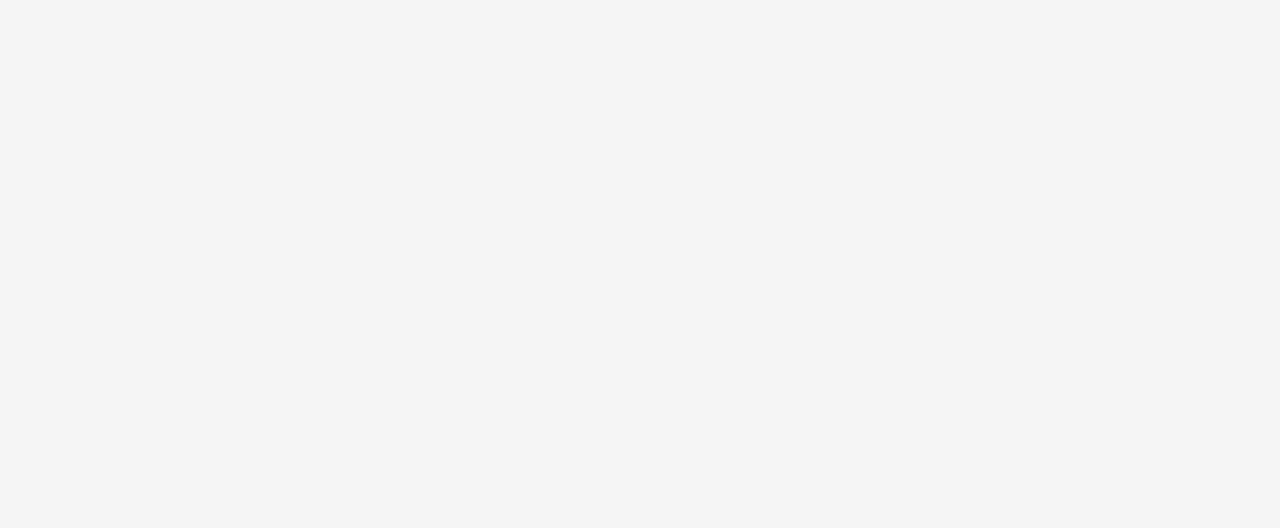
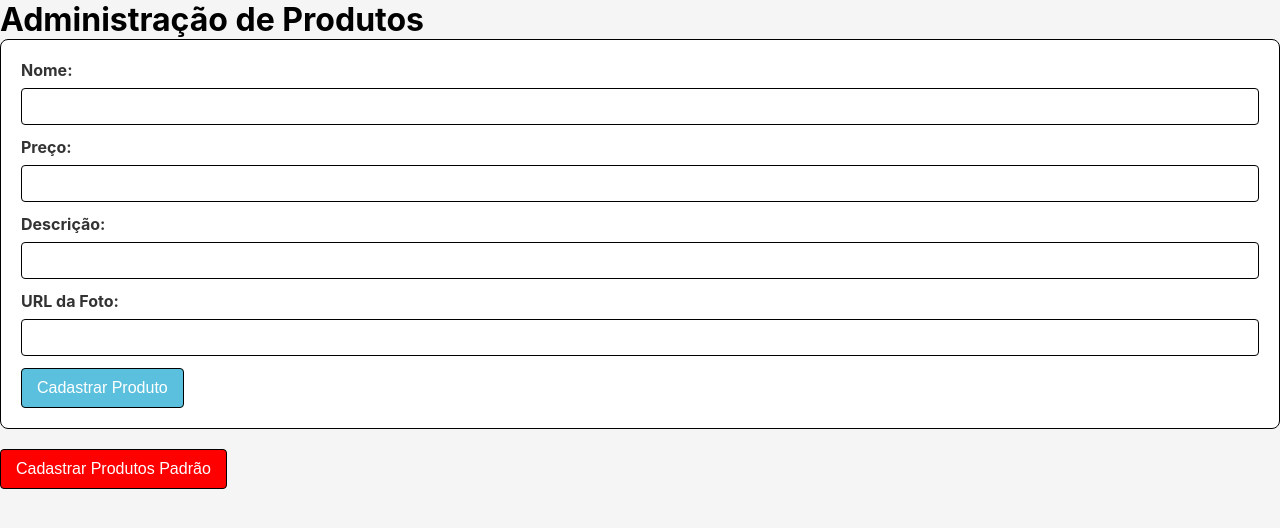
Before and after one commit to AnaPaulaJBraga/ecommerce-project, a React (Create React App) app: page /admin in a window 1280 px wide. Before the commit this address had no page. Shown: the top 528 px of the page. Built offline with nearby package versions, Linux system fonts and the light colour scheme.

Commit message:
ajusta chamada de produtos, pagina de produtos e cria admin

```diff
--- a/src/App.js
+++ b/src/App.js
@@ -6,6 +6,7 @@ import RegisterPage from './pages/RegisterPage/RegisterPage';
 import CartPage from './pages/CartPage/CartPage';
 import './App.css';
 import Home from './pages/Home/Home';
+import AdminPage from './pages/AdminPage/AdminPage';
 
 function App() {
   return (
@@ -17,6 +18,7 @@ function App() {
           <Route path="/register" element={<RegisterPage />} />
           <Route path="/login" element={<LoginPage />} />
           <Route path="/cart" element={<CartPage />} />
+          <Route path="/admin" element={<AdminPage />} />
         </Routes>
       </div>
     </Router>
--- a/src/components/Product/Product.jsx
+++ b/src/components/Product/Product.jsx
@@ -6,10 +6,10 @@ import PropTypes from 'prop-types';
 const Product = ({ item, addToCart, seeDetails }) => {
   return (
     <li className="product-container">
-      <img className="product-image" src={item.thumbnail} alt="" />
+      <img className="product-image" src={item.url_foto} alt="" />
       <div className="product-info">
-        <h2 className="product-price">R$ {item.price}</h2>
-        <h2 className="product-title">{item.title}</h2>
+        <h2 className="product-price">R$ {item.preco}</h2>
+        <h2 className="product-title">{item.nome}</h2>
       </div>
 
       <div className="product-button">
@@ -27,10 +27,10 @@ const Product = ({ item, addToCart, seeDetails }) => {
 export default Product;
 Product.propTypes = {
   item: PropTypes.shape({
-    id: PropTypes.string.isRequired,
-    title: PropTypes.string.isRequired,
-    thumbnail: PropTypes.string.isRequired,
-    price: PropTypes.number.isRequired,
+    id: PropTypes.number.isRequired,
+    nome: PropTypes.string.isRequired,
+    url_foto: PropTypes.string.isRequired,
+    preco: PropTypes.number.isRequired,
   }).isRequired,
   addToCart: PropTypes.func.isRequired,
   seeDetails: PropTypes.func,
--- a/src/components/ProductList/ProductList.jsx
+++ b/src/components/ProductList/ProductList.jsx
@@ -22,8 +22,8 @@ export default ProductList;
 ProductList.propTypes = {
   items: PropTypes.arrayOf(
     PropTypes.shape({
-      id: PropTypes.string.isRequired,
-      title: PropTypes.string.isRequired,
+      id: PropTypes.number.isRequired,
+      nome: PropTypes.string.isRequired,
     })
   ).isRequired,
   addToCart: PropTypes.func.isRequired,
--- /dev/null
+++ b/src/pages/AdminPage/AdminPage.js
@@ -0,0 +1,148 @@
+import React, { useState } from 'react';
+import api from '../../api';
+
+const produtos = [
+  {
+    nome: 'Cadeira GAMER Ergonomica',
+    preco: 399.99,
+    descricao: 'Cadeira ergonômica com apoio para lombar e ajuste de altura.',
+    url_foto: 'http://localhost:3000/imagens/CADEIRA.png',
+  },
+  {
+    nome: 'PC Gamer High-End',
+    preco: 4999.99,
+    descricao:
+      'PC gamer com processador Intel i9, 32GB RAM, e placa gráfica RTX 3080.',
+    url_foto: 'http://localhost:3000/imagens/PC-GAMER.png',
+  },
+  {
+    nome: 'Teclado Mecânico RGB',
+    preco: 156.79,
+    descricao:
+      'Teclado mecânico com switches azuis e iluminação RGB personalizável.',
+    url_foto: 'http://localhost:3000/imagens/TECLADO.png',
+  },
+  {
+    nome: 'Fone de Ouvido Gamer Bluetooth',
+    preco: 151.29,
+    descricao: 'Fone de ouvido Bluetooth com cancelamento de ruído.',
+    url_foto: 'http://localhost:3000/imagens/FONE.png',
+  },
+  {
+    nome: 'Mouse Gamer RGB',
+    preco: 83.59,
+    descricao: 'Mouse gamer com iluminação RGB e DPI ajustável.',
+    url_foto: 'http://localhost:3000/imagens/MOUSE.png',
+  },
+];
+
+const AdminPage = () => {
+  const [product, setProduct] = useState({
+    nome: '',
+    preco: '',
+    descricao: '',
+    url_foto: '',
+  });
+
+  const handleChange = (e) => {
+    const { name, value } = e.target;
+    setProduct({ ...product, [name]: value });
+  };
+
+  const handleSubmit = async (e) => {
+    e.preventDefault();
+    try {
+      const response = await api.post('/produtos', {
+        produto: product,
+      });
+      console.log(response.data);
+      alert('Produto cadastrado com sucesso!');
+      setProduct({ nome: '', preco: '', descricao: '', url_foto: '' });
+    } catch (error) {
+      console.error('Erro ao cadastrar o produto:', error);
+      alert('Erro ao cadastrar o produto');
+    }
+  };
+
+  const cadastrarProduto = async (produto) => {
+    try {
+      const response = await api.post('/produtos', {
+        produto,
+      });
+      console.log(
+        `Produto ${produto.nome} cadastrado com sucesso:`,
+        response.data
+      );
+    } catch (error) {
+      console.error(
+        `Erro ao cadastrar o produto ${produto.nome}:`,
+        error.message
+      );
+    }
+  };
+
+  const seedProdutos = async () => {
+    for (const produto of produtos) {
+      await cadastrarProduto(produto);
+    }
+    alert('Todos os produtos foram cadastrados com sucesso!');
+  };
+
+  return (
+    <div>
+      <h1>Administração de Produtos</h1>
+      <form onSubmit={handleSubmit}>
+        <div>
+          <label>Nome:</label>
+          <input
+            type="text"
+            name="nome"
+            value={product.nome}
+            onChange={handleChange}
+            required
+          />
+        </div>
+        <div>
+          <label>Preço:</label>
+          <input
+            type="number"
+            step="0.01"
+            name="preco"
+            value={product.preco}
+            onChange={handleChange}
+            required
+          />
+        </div>
+        <div>
+          <label>Descrição:</label>
+          <input
+            type="text"
+            name="descricao"
+            value={product.descricao}
+            onChange={handleChange}
+            required
+          />
+        </div>
+        <div>
+          <label>URL da Foto:</label>
+          <input
+            type="text"
+            name="url_foto"
+            value={product.url_foto}
+            onChange={handleChange}
+            required
+          />
+        </div>
+        <button type="submit">Cadastrar Produto</button>
+      </form>
+      <button
+        onClick={seedProdutos}
+        style={{ marginTop: '20px', backgroundColor: 'red' }}
+      >
+        Cadastrar Produtos Padrão
+      </button>
+    </div>
+  );
+};
+
+export default AdminPage;
--- a/src/pages/Home/Home.jsx
+++ b/src/pages/Home/Home.jsx
@@ -15,10 +15,8 @@ const Home = () => {
   const fetchProducts = async () => {
     setLoading(true);
     try {
-      const response = await api.get(
-        `https://api.mercadolibre.com/sites/MLB/search?q=iphone`
-      );
-      setItems(response.data.results);
+      const response = await api.get('/produtos');
+      setItems(response.data.dados);
     } catch (error) {
       console.error('Erro ao buscar produtos:', error);
     } finally {
@@ -30,9 +28,10 @@ const Home = () => {
     fetchProducts();
   }, []);
 
-  const seeDetails = (item) => {
+  const seeDetails = async (item) => {
     navigate(`/product/${item.id}`);
   };
+
   const addToCart = (item) => {
     setCart((prevCart) => [...prevCart, item]);
   };
@@ -54,6 +53,9 @@ const Home = () => {
           <Link to="/login" className="auth-button">
             Login
           </Link>
+          <Link to="/admin" className="auth-button">
+            Admin
+          </Link>
         </div>
       </header>
       <section className="home-featured-products">
--- a/src/pages/ProductPage/ProductPage.js
+++ b/src/pages/ProductPage/ProductPage.js
@@ -1,13 +1,40 @@
-import React from 'react';
+import React, { useState, useEffect } from 'react';
 import { useParams } from 'react-router-dom';
+import api from '../../api';
 
 const ProductPage = () => {
   const { id } = useParams();
+  const [product, setProduct] = useState(null);
+  const [loading, setLoading] = useState(false);
+  const [error, setError] = useState(null);
+
+  const fetchProduct = async (productId) => {
+    setLoading(true);
+    try {
+      const response = await api.get(`/produtos/${productId}`);
+      setProduct(response.data);
+    } catch (err) {
+      setError('Erro ao buscar produto');
+      console.error(err);
+    } finally {
+      setLoading(false);
+    }
+  };
+
+  useEffect(() => {
+    fetchProduct(id);
+  }, [id]);
+
+  if (loading) return <p>Carregando...</p>;
+  if (error) return <p>{error}</p>;
+  if (!product) return <p>Produto não encontrado</p>;
 
   return (
     <div>
-      <h1>Produto {id}</h1>
-      <p>Detalhes do produto {id} vão aqui.</p>
+      <h1>{product.nome}</h1>
+      <img height={300} src={product.url_foto} />
+      <p>Preço: {product.preco}</p>
+      <p>Descrição: {product.descricao}</p>
     </div>
   );
 };
```
Also changed, not shown: .eslintrc.js, 2 other files (tests, documents, lock files or other folders).
